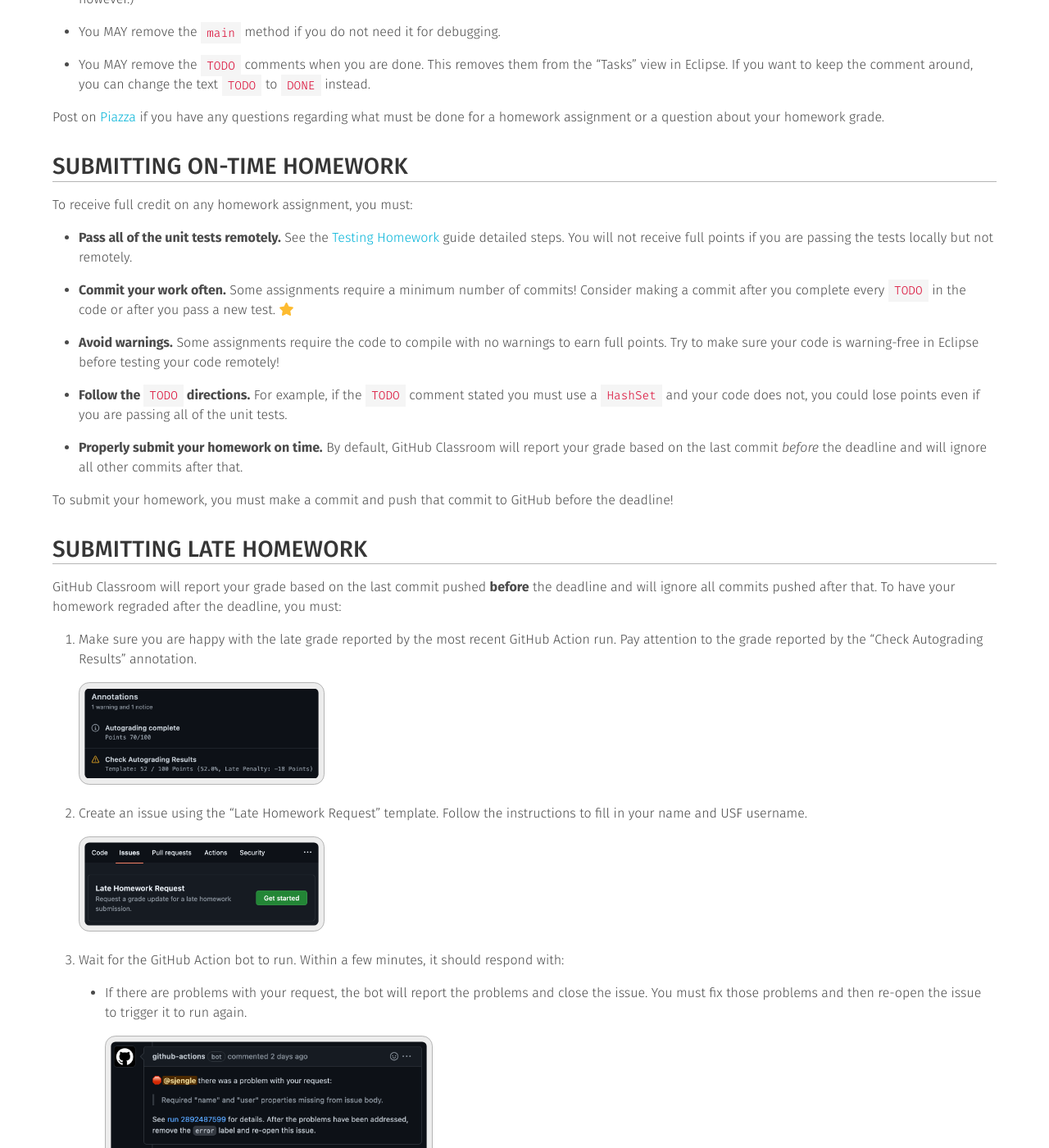
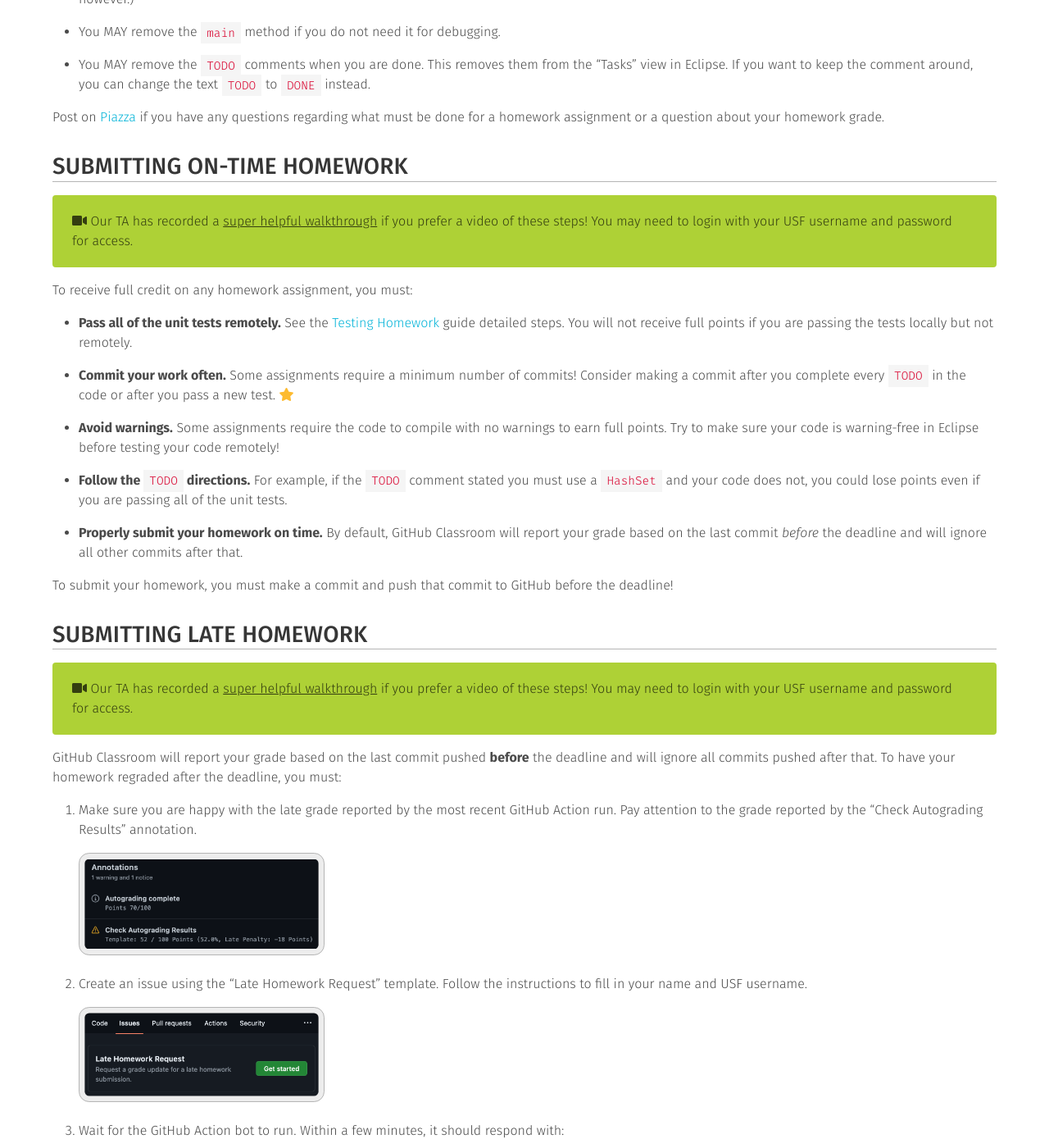
Before and after one commit to usf-cs272-fall2022/usf-cs272-fall2022.github.io, a Jekyll site: the page built from _homework/complete-homework.md, in a window 1280 px wide and 1400 px high, scrolled down 891 px. Shown: the whole window at 82% size. Built offline with Jekyll 4.4.1, drawn with Linux system fonts in a browser that asks for light colours; comment, search, counter and statistics services are not loaded.

Commit message:
Adding video walkthrough links

```diff
--- a/_homework/complete-homework.md
+++ b/_homework/complete-homework.md
@@ -37,6 +37,10 @@ Post on [Piazza]({{ site.data.info.links.forums.link }}) if you have any questio
 ## Submitting On-Time Homework
 {: .page-header }
 
+<i class="fas fa-video"></i>
+Our TA has recorded a [super helpful walkthrough](https://usfca.hosted.panopto.com/Panopto/Pages/Viewer.aspx?id=1b49784b-448a-46b7-a32a-aeff00129c93) if you prefer a video of these steps! You may need to login with your USF username and password for access.
+{: .notification .is-success }
+
 To receive full credit on any homework assignment, you must:
 
   - **Pass all of the unit tests remotely.** See the [Testing Homework](/guides/homework/test-homework.html) guide detailed steps. You will not receive full points if you are passing the tests locally but not remotely.
@@ -53,6 +57,10 @@ To submit your homework, you must make a commit and push that commit to GitHub b
 
 ## Submitting Late Homework
 {: .page-header }
+
+<i class="fas fa-video"></i>
+Our TA has recorded a [super helpful walkthrough](https://usfca.hosted.panopto.com/Panopto/Pages/Viewer.aspx?id=7da811a2-478f-4b9f-8c47-aeff00160d09) if you prefer a video of these steps! You may need to login with your USF username and password for access.
+{: .notification .is-success }
 
 GitHub Classroom will report your grade based on the last commit pushed **before** the deadline and will ignore all commits pushed after that. To have your homework regraded after the deadline, you must:
 
```
Also changed, not shown: _homework/test-homework.md (+4 -0 lines).
